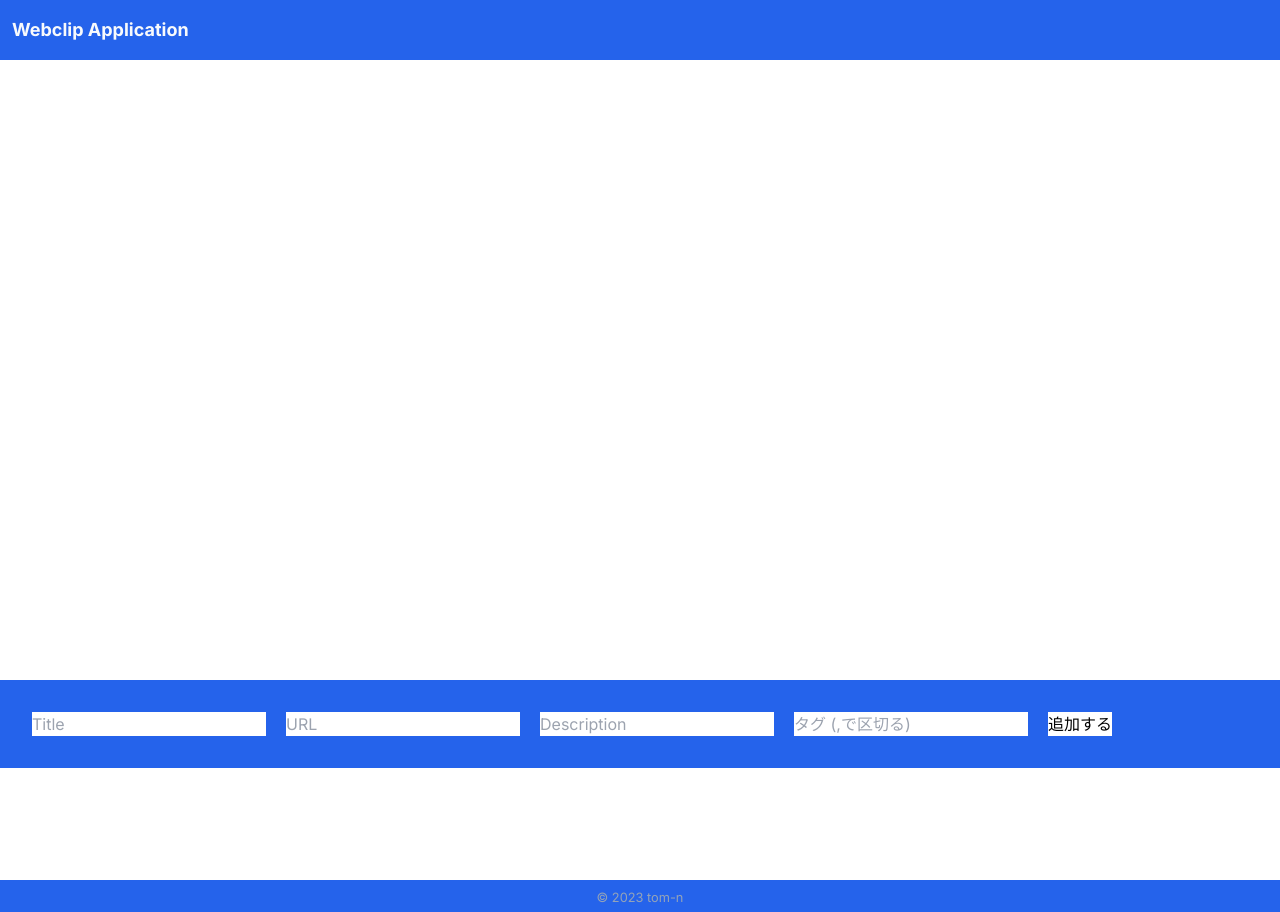
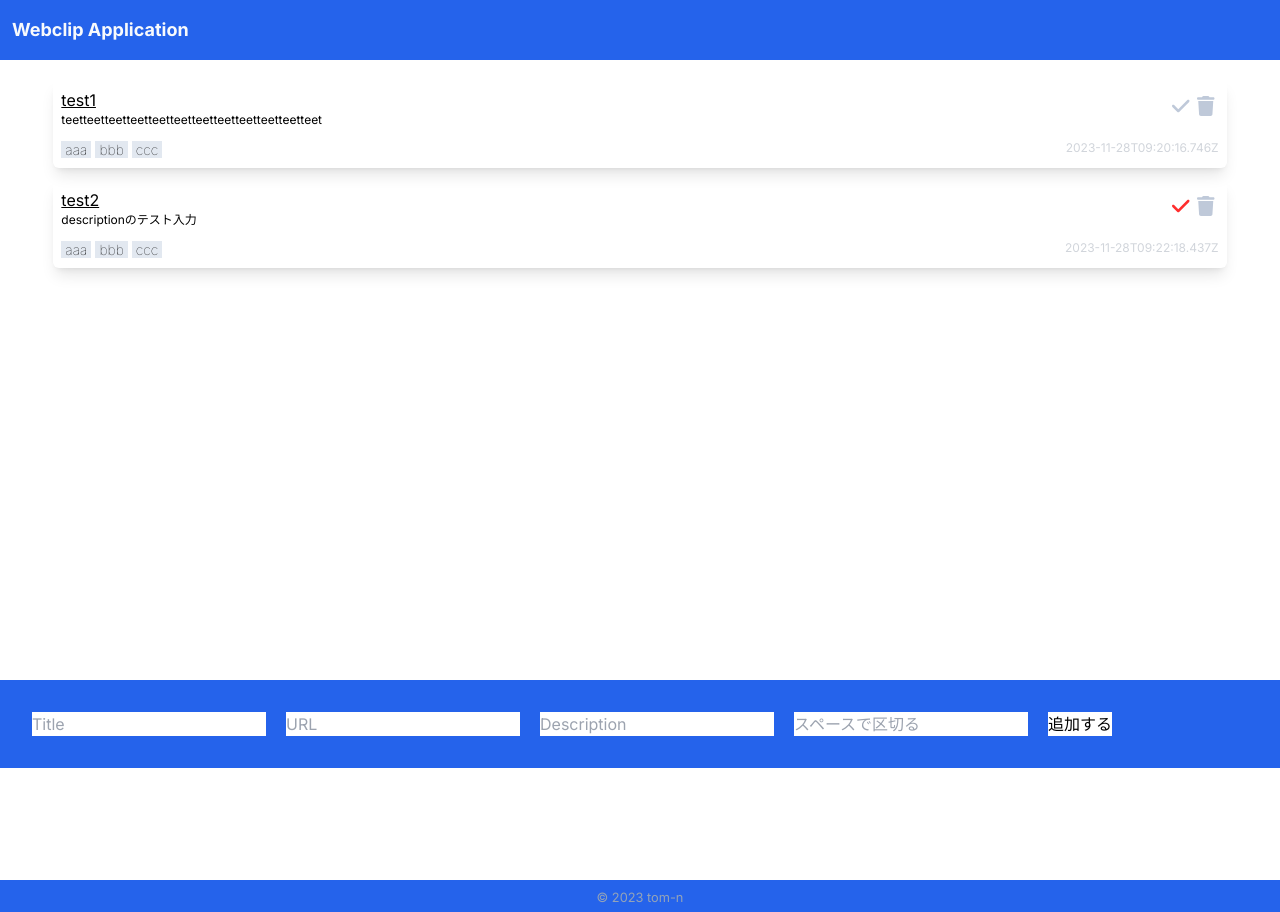
Before and after one commit to tomya-n/webclip-app, a Next.js app: page / in a window 1280 px wide. Built offline with nearby package versions, Linux system fonts and the light colour scheme; no server answers; the database is empty; data requests are answered from the project's data file.

Commit message:
json-server環境では動くように…

```diff
--- a/app/api/route.ts
+++ b/app/api/route.ts
@@ -1,8 +1,8 @@
 import { NextResponse, NextRequest } from "next/server";
-import { PrismaClient } from "@prisma/client";
+// import { PrismaClient } from "@prisma/client";
 import { ClipData } from "../@types/index";
 
-const prisma = new PrismaClient();
+// const prisma = new PrismaClient();
 
 // async function main() {
 //   try {
@@ -13,61 +13,59 @@ const prisma = new PrismaClient();
 // }
 
 export async function GET(req: Request, res: NextResponse) {
-  try {
-    const clipData = await prisma.clipData.findMany();
-
-    return NextResponse.json({ clipData });
-  } catch (error) {
-    return NextResponse.json({ error });
-  } finally {
-    await prisma.$disconnect();
-  }
+  // try {
+  //   const clipData = await prisma.clipData.findMany();
+  //   return NextResponse.json({ clipData });
+  // } catch (error) {
+  //   return NextResponse.json({ error });
+  // } finally {
+  //   await prisma.$disconnect();
+  // }
 }
 
 export async function POST(req: Request, res: NextResponse) {
-  const { title, url, description, tags } = await req.json();
-  console.log(title, url, description, tags);
-  console.log(typeof tags);
-
-  try {
-    const post = await prisma.clipData.create({
-      data: {
-        title,
-        description,
-        url,
-        bookmarked: false,
-        tags,
-        archived: false,
-        user: "admin",
-        createdAt: new Date(),
-        updatedAt: new Date(),
-      },
-    });
-    return NextResponse.json({ post });
-  } catch (error) {
-    return NextResponse.json({ error });
-  } finally {
-    await prisma.$disconnect();
-  }
+  // const { title, url, description, tags } = await req.json();
+  // console.log(title, url, description, tags);
+  // console.log(typeof tags);
+  // try {
+  //   const post = await prisma.clipData.create({
+  //     data: {
+  //       title,
+  //       description,
+  //       url,
+  //       bookmarked: false,
+  //       tags,
+  //       archived: false,
+  //       user: "admin",
+  //       createdAt: new Date(),
+  //       updatedAt: new Date(),
+  //     },
+  //   });
+  //   return NextResponse.json({ post });
+  // } catch (error) {
+  //   return NextResponse.json({ error });
+  // } finally {
+  //   await prisma.$disconnect();
+  // }
 }
 
 export async function PUT(req: Request, res: NextResponse) {
-  const { id, bookmarked } = await req.json();
+  // const { id, bookmarked } = await req.json();
+  // try {
+  //   const updateUser = await prisma.clipData.update({
+  //     where: {
+  //       id,
+  //     },
+  //     data: {
+  //       bookmarked,
+  //     },
+  //   });
+  //   return NextResponse.json({ updateUser });
+  // } catch (error) {
+  //   return NextResponse.json({ error });
+  // } finally {
+  //   await prisma.$disconnect();
+  // }
+}
 
-  try {
-    const updateUser = await prisma.clipData.update({
-      where: {
-        id,
-      },
-      data: {
-        bookmarked,
-      },
-    });
-
-    return NextResponse.json({ updateUser });
-  } catch (error) {
-    return NextResponse.json({ error });
-  } finally {
-    await prisma.$disconnect();
-  }
-}
+// export async function DELETE(req: Request, res: NextResponse) {}
--- a/app/components/AddForm.tsx
+++ b/app/components/AddForm.tsx
@@ -8,6 +8,8 @@ type postData = {
   url: string;
   description: string;
   tags: string;
+  bookmarked: boolean;
+  createdAt: Date;
 };
 
 const AddForm = () => {
@@ -18,6 +20,8 @@ const AddForm = () => {
     url: "",
     description: "",
     tags: "",
+    bookmarked: false,
+    createdAt: new Date(),
   });
 
   const onChangeHandler = (e: ChangeEvent<HTMLInputElement>) => {
@@ -28,11 +32,11 @@ const AddForm = () => {
   const onSubmitHandler = async (e: React.MouseEvent) => {
     e.preventDefault();
 
-    const newTags = data.tags.split(",");
+    const newTags = data.tags.split(" ");
     const newData = { ...data, tags: newTags };
     console.log(newData);
 
-    const res = await fetch(`http://localhost:3000/api`, {
+    const res = await fetch(`http://localhost:5555/clipData/`, {
       method: "POST",
       headers: {
         "content-Type": "application/json",
@@ -40,7 +44,7 @@ const AddForm = () => {
       body: JSON.stringify(newData),
     });
 
-    setData({ title: "", url: "", description: "", tags: "" });
+    setData({ title: "", url: "", description: "", tags: "", bookmarked: false, createdAt: new Date() });
     router.push("/");
     router.refresh();
 
@@ -53,7 +57,7 @@ const AddForm = () => {
         <input className="mr-5 outline-none" value={data.title} onChange={onChangeHandler} type="text" name="title" placeholder="Title" />
         <input className="mr-5 outline-none" value={data.url} onChange={onChangeHandler} type="text" name="url" placeholder="URL" />
         <input className="mr-5 outline-none" value={data.description} onChange={onChangeHandler} type="text" name="description" placeholder="Description" />
-        <input className="mr-5 outline-none" value={data.tags} onChange={onChangeHandler} type="text" name="tags" placeholder="タグ (,で区切る)" />
+        <input className="mr-5 outline-none" value={data.tags} onChange={onChangeHandler} type="text" name="tags" placeholder="スペースで区切る" />
         <button className="mr-5 bg-white" type="submit">
           追加する
         </button>
--- a/app/components/ClipItem.tsx
+++ b/app/components/ClipItem.tsx
@@ -1,47 +1,78 @@
 "use client";
 
 import { useState } from "react";
+import { useRouter } from "next/navigation";
+
 import Link from "next/link";
 import { FontAwesomeIcon } from "@fortawesome/react-fontawesome";
-import { faCheck } from "@fortawesome/free-solid-svg-icons";
+import { faCheck, faTrash } from "@fortawesome/free-solid-svg-icons";
 
 import { ClipData } from "../@types";
 
 export default function ClipItem({ clipData }: { clipData: ClipData[] }) {
-  const [isBookmarked, setBookmarked] = useState(clipData.map((data) => data.bookmarked));
+  const router = useRouter();
+
+  const [isBookmarked, setBookmarked] = useState(false);
 
   const toggleBookmark = (index: number) => {
-    console.log(index);
-    const newBookmark = [...isBookmarked];
-    newBookmark[index] = !newBookmark[index];
-    console.log(newBookmark);
-    console.log((clipData[index].bookmarked = newBookmark[index]));
-    setBookmarked(newBookmark);
+    const { id } = clipData[index];
+    setBookmarked((prev) => !prev);
+    clipData[index].bookmarked = isBookmarked;
+    const putData = clipData[index];
 
-    const { id, bookmarked } = clipData[index];
-
-    fetch(`http://localhost:3000/api`, {
+    fetch(`http://localhost:5555/clipData/${id}`, {
       method: "PUT",
       headers: {
         "Content-Type": "application/json",
       },
-      body: JSON.stringify({ id, bookmarked }),
+      body: JSON.stringify(putData),
     });
+  };
+
+  const deleteBookmark = (index: number) => {
+    const { id } = clipData[index];
+
+    fetch(`http://localhost:5555/clipData/${id}`, {
+      method: "DELETE",
+      headers: {
+        "Content-Type": "application/json",
+      },
+    });
+    router.push("/");
+    router.refresh();
   };
 
   return (
     <>
       {clipData.map((data, index) => (
-        <li key={data.createdAt} className="clipItem shadow-lg rounded-md mb-3 p-2 hover:bg-gray-100 transition-all relative">
-          <Link href={data.url} target="_blank">
-            <div className="clipData">
+        <li key={data.createdAt} className="clipItem shadow-lg rounded-md mb-3 p-2 transition-all relative">
+          <div className="clipData">
+            <Link href={data.url} target="_blank" className="underline hover:no-underline inline-block">
               <h3 className="clipTitle text-base">{data.title}</h3>
-              <p className="clipDescription text-xs w-11/12 line-clamp-1">{data.description}</p>
-              <span className="clipDate text-sm text-gray-400">{data.createdAt}</span>
+            </Link>
+            <p className="clipDescription text-xs w-11/12 line-clamp-1">{data.description}</p>
+            <div className="flex justify-between mt-3">
+              <ul className="flex">
+                {Array.isArray(data.tags)
+                  ? data.tags.map((tag, tagIndex) => (
+                      <li key={tagIndex} className="pr-1 font-thin text-sm">
+                        <Link href={`/tags/${tag}`} target="_blank" className="hover:underline bg-slate-200 px-1">
+                          {tag}
+                        </Link>
+                      </li>
+                    ))
+                  : null}
+              </ul>
+              <span className="clipDate text-xs text-gray-300">{data.createdAt}</span>
             </div>
-          </Link>
-          <div className="bookmark w-5 absolute top-3 right-3" onClick={() => toggleBookmark(index)}>
-            <FontAwesomeIcon icon={faCheck} style={{ color: isBookmarked[index] ? "#ff2e2e" : "#bfc9d9" }} />
+          </div>
+          <div className="actions flex absolute top-3 right-3">
+            <div className="bookmark text-xl mr-2 hover:cursor-pointer" onClick={() => toggleBookmark(index)}>
+              <FontAwesomeIcon icon={faCheck} style={{ color: data.bookmarked ? "#ff2e2e" : "#bfc9d9" }} />
+            </div>
+            <div className="delete text-xl hover:cursor-pointer" onClick={() => deleteBookmark(index)}>
+              <FontAwesomeIcon icon={faTrash} style={{ color: "#bfc9d9" }} />
+            </div>
           </div>
         </li>
       ))}
--- a/app/page.tsx
+++ b/app/page.tsx
@@ -2,15 +2,16 @@ import AddForm from "./components/AddForm";
 import ClipItem from "./components/ClipItem";
 
 export default async function Home() {
-  const res = await fetch(`http://localhost:3000/api`, {
+  const res = await fetch(`http://localhost:5555/clipData`, {
     cache: "no-cache",
   });
   const clipData = await res.json();
+  console.log(clipData);
 
   return (
     <>
       <ul className="basis-11/12">
-        <ClipItem clipData={clipData.clipData} />
+        <ClipItem clipData={clipData} />
       </ul>
       <AddForm />
     </>
--- a/db.json
+++ b/db.json
@@ -1,18 +1,30 @@
 {
   "clipData": [
     {
-      "id": 1,
-      "title": "Google",
-      "description": "googleのトップページgoogleのトップページgoogleのトップページgoogleのトップページgoogleのトップページgoogleのトップページgoogleのトップページgoogleのトップページgoogleのトップページgoogleのトップページgoogleのトップページgoogleのトップページgoogleのトップページ",
-      "url": "https://www.google.co.jp",
-      "bookmark": true,
-      "tag": [
-        "website",
-        "google"
+      "title": "test1",
+      "url": "https://zenn.dev/",
+      "description": "teetteetteetteetteetteetteetteetteetteetteetteet",
+      "tags": [
+        "aaa",
+        "bbb",
+        "ccc"
       ],
-      "user": "admin",
-      "createdAt": "2023-11-10T08:33:19.637Z",
-      "updatedAt": "2023-11-10T08:33:19.637Z"
+      "bookmarked": false,
+      "createdAt": "2023-11-28T09:20:16.746Z",
+      "id": 1
+    },
+    {
+      "title": "test2",
+      "url": "https://zenn.dev/",
+      "description": "descriptionのテスト入力",
+      "tags": [
+        "aaa",
+        "bbb",
+        "ccc"
+      ],
+      "bookmarked": true,
+      "createdAt": "2023-11-28T09:22:18.437Z",
+      "id": 2
     }
   ]
 }
```
